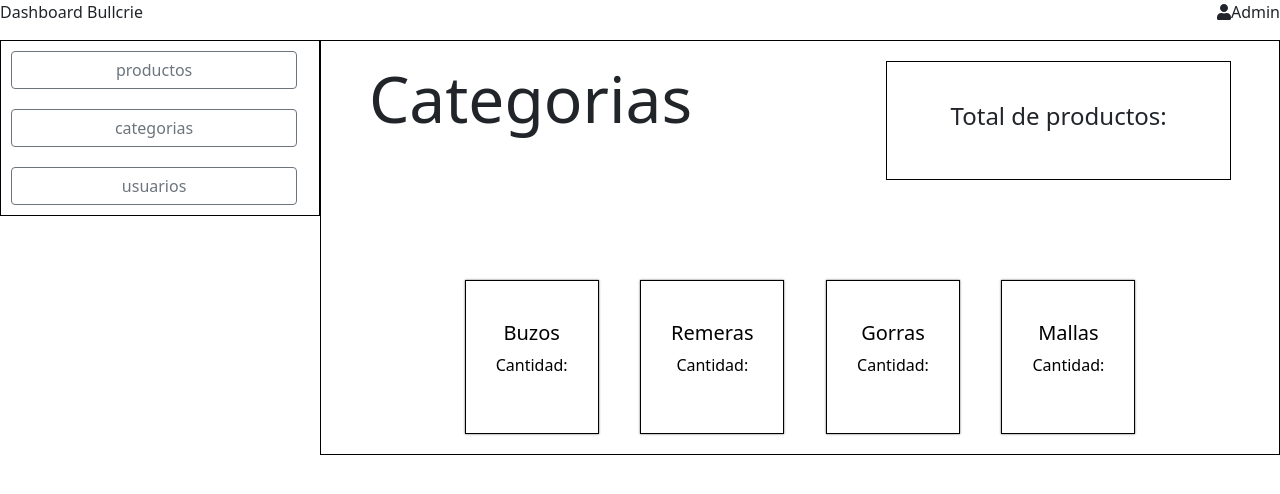
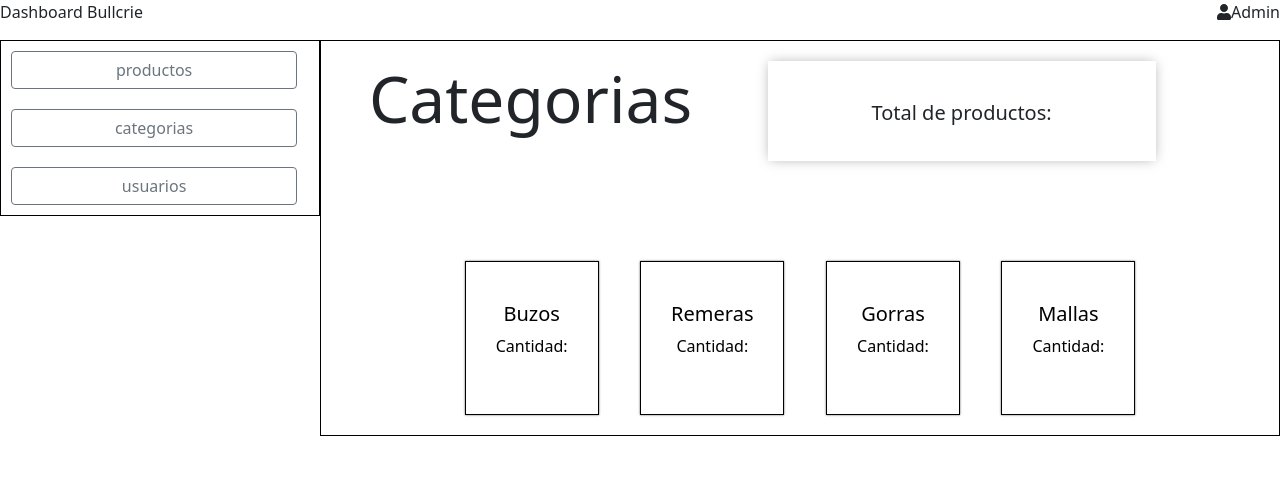
Before and after one commit to MicaPupparo/grupo_3_Bullcrie, a React (Vite) app in the folder Estructura/dashboard-react/: page /categorias in a window 1280 px wide. Shown: the top 494 px of the page. Built offline with nearby package versions, Linux system fonts and the light colour scheme; no server answers.

Commit message:
nuevo componente total de productos

```diff
--- /dev/null
+++ b/Estructura/dashboard-react/src/components/boxes/totalProdBox.css
@@ -0,0 +1,8 @@
+div.contenedorTotal {width: 45%;
+  -webkit-box-shadow: 0px 0px 12px -2px rgba(0,0,0,0.34);
+  box-shadow: 0px 0px 12px -2px rgba(0,0,0,0.34);
+  text-align: center;
+  height: 100px;
+  margin: auto;
+  padding-top: 40px;
+}
--- /dev/null
+++ b/Estructura/dashboard-react/src/components/boxes/totalProdBox.jsx
@@ -0,0 +1,17 @@
+import React from "react";
+import PropTypes from 'prop-types';
+import './totalProdBox.css'
+
+function TotalBox(props){
+  TotalBox.propTypes = {
+    cantidad: PropTypes.number
+  }
+  return(
+    <div className="contenedorTotal">
+      <h5 className="totalTitulo">Total de productos: {props.cantidad}</h5>
+    </div>
+  )
+};
+
+
+export default TotalBox;
--- a/Estructura/dashboard-react/src/components/secciones/Categorias.css
+++ b/Estructura/dashboard-react/src/components/secciones/Categorias.css
@@ -16,9 +16,3 @@ div.titulos {
 h1.catTitulo {
   font-size: 4rem;
 }
-
-div.contenedorTotal {
-  width: 40%;
-  border: 1px solid black;
-  padding: 40px 30px;
-}
--- a/Estructura/dashboard-react/src/components/secciones/Categorias.jsx
+++ b/Estructura/dashboard-react/src/components/secciones/Categorias.jsx
@@ -1,11 +1,10 @@
 import React from "react";
 import { useState, useEffect } from 'react'
-import CatBox from "../category-box/categoryBox";
+import CatBox from "../boxes/categoryBox";
+import TotalBox from "../boxes/totalProdBox";
 import './Categorias.css'
 
 function Categorias(){
-
-  let total = 10;
 
   const [categorias, setCategorias] = useState([]);
 
@@ -32,9 +31,7 @@ function Categorias(){
     <div>
       <div className="titulos">
         <h1 className="catTitulo">Categorias</h1>
-        <div className="contenedorTotal">
-          <h4 className="totalTitulo">Total de productos: {categorias.count}</h4>
-        </div>
+        <TotalBox cantidad={categorias.count}/>
       </div>
 
       <div className="catBoxContainer">
--- a/Estructura/dashboard-react/src/components/secciones/Productos.jsx
+++ b/Estructura/dashboard-react/src/components/secciones/Productos.jsx
@@ -2,7 +2,7 @@
 import "./productos.css"
 import { useState, useEffect } from 'react'
 import { DataGrid } from '@mui/x-data-grid';
-
+import TotalBox from "../boxes/totalProdBox";
 
 import React from 'react';
 
@@ -58,14 +58,12 @@ export default function Productos() {
         </div>
       </div>
       <div className="ultimoProducto">
-           <p>ULTIMO PRODUCTO CREADO:</p>
+           <h6>ULTIMO PRODUCTO CREADO:</h6>
             { productos.products === undefined ? <p>Cargando...</p> : productos.products.filter(producto => producto.id === productos.count - 1).map((productoFiltrado, i) => (
               <p key={i}>{productoFiltrado.nombre}</p>
             )) }
       </div>
-      <div className="totalProductos">
-         <p>TOTAL PRODUCTOS: {productos.count}</p>
-      </div>
+      <TotalBox cantidad={productos.count}/>
     </div>
   );
 }
--- a/Estructura/dashboard-react/src/components/secciones/productos.css
+++ b/Estructura/dashboard-react/src/components/secciones/productos.css
@@ -37,5 +37,5 @@
 }
 
 .ultimoProducto {
-    padding-top: 20px;
+    padding-top: 25px;
 }
```
Also changed, not shown: Estructura/dashboard-react/src/components/boxes/categoryBox.css (renamed from Estructura/dashboard-react/src/components/category-box/categoryBox.css), Estructura/dashboard-react/src/components/boxes/categoryBox.jsx (renamed from Estructura/dashboard-react/src/components/category-box/categoryBox.jsx).
